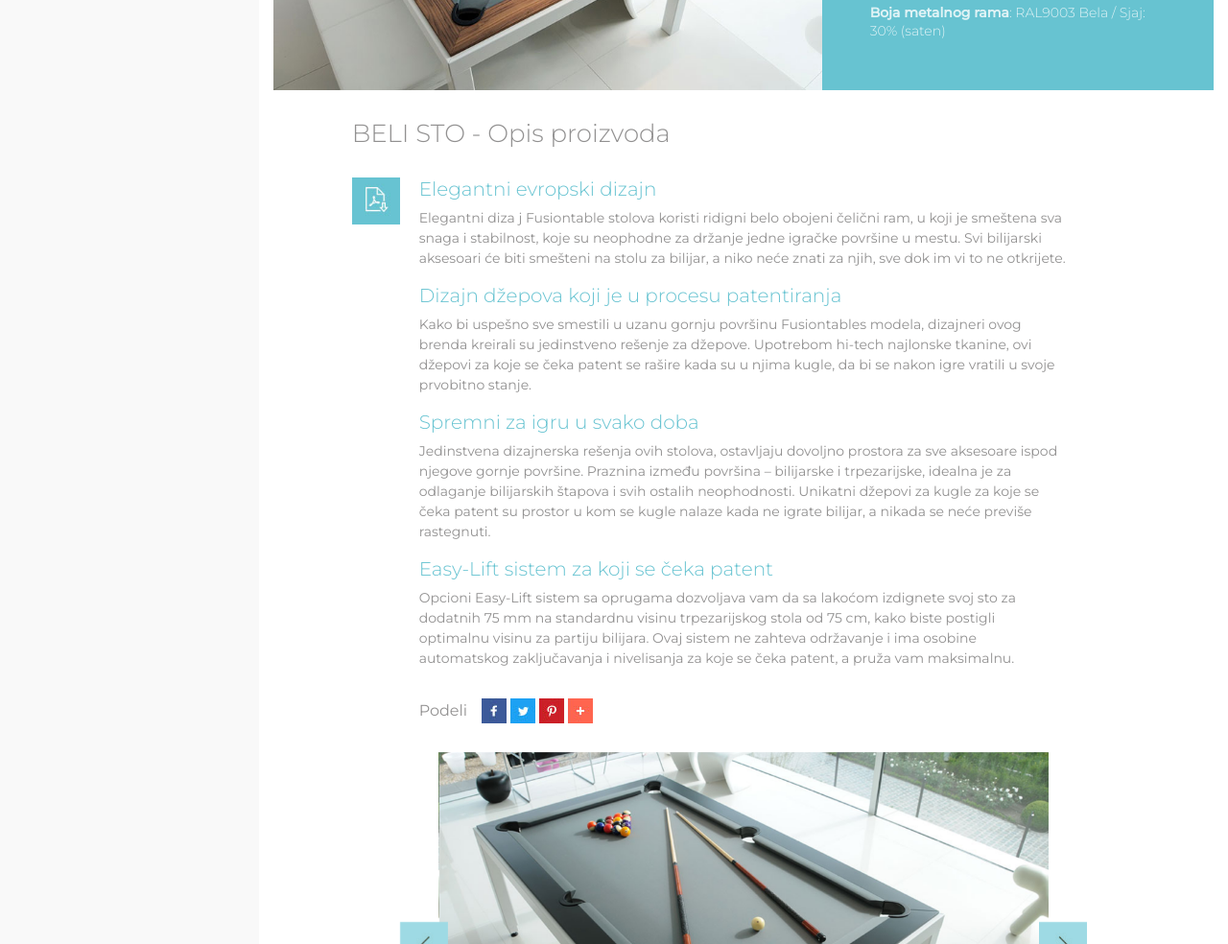
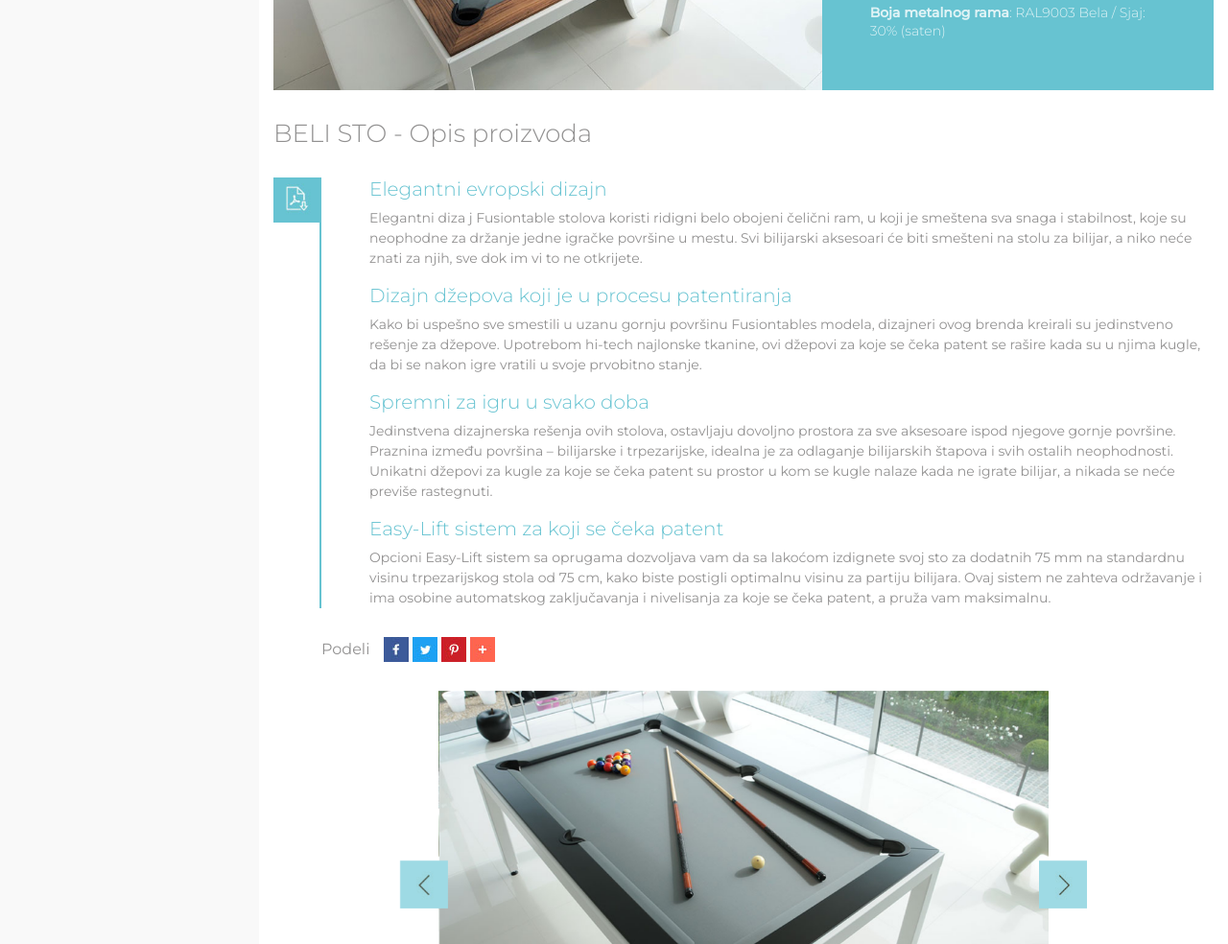
Before and after one commit to NbgDeki/fusion-tables, a website built with webpack: page src/product.html in a window 1280 px wide. Shown: the part 635-1619 px from the top of the page at 96% size. Built offline with nearby package versions, Linux system fonts and the light colour scheme; some packages are replaced by stand-ins of ours; a script that the page names is missing; some icons are missing; what @fortawesome/fontawesome would draw is missing.

Commit message:
product desctioption style fixes

```diff
--- a/src/css/_product.scss
+++ b/src/css/_product.scss
@@ -4,9 +4,6 @@
   .product{
     display: flex;
 
-    @include max-breakpoint(md){
-      padding: 0 15px;
-    }
     .left-column{
       flex-grow: 1;
     }
@@ -56,49 +53,11 @@
 
   .description{
     position: relative;
-    @include max-breakpoint(sm){
-      padding: 0 10px;
-    }
-.description-row{
-  display: flex;
-  justify-content: center;
-  .naslov-sadrzaj{
+
+    .naslov-sadrzaj {
       margin-top: 30px;
-    padding: 0;
-    @include max-breakpoint(md){
-      padding: 0 15px;
-    }
-  }
-  .sadrzaj{
-    padding: 0 70px;
-    position: relative;
-    @include max-breakpoint(md){
-      padding: 0 85px;
-    }
-    @include max-breakpoint(sm){
-      padding: 0 15px;
-    }
-    @include  max-breakpoint(xs){
-      padding: 0 15px;
-    }
-  }
-  .soc{
-    padding: 0 70px;
-    display: flex;
-    justify-content: space-between;
-    margin-top: 15px;
-    margin-bottom: 30px;
-    @include max-breakpoint(md){
-      padding: 0 85px;
-    }
-    @include max-breakpoint(md){
-      padding-left: 15px;
-    }
-    @include max-breakpoint(xs){
-      padding: 0;
-    }
-  }
-    h3{
+
+      h3 {
         font-weight: 300;
         color: $letters-color;
         font-size: 26px;
@@ -110,33 +69,54 @@
 
       }
 
-    h5{
+    }
+
+  .description-row {
+    display: flex;
+    margin-bottom: 30px;
+
+    .sadrzaj {
+      flex-grow: 1;
+    }
+
+    h5 {
       color: $primary;
       font-size: 20px;
       font-weight: 300;
     }
 
-    p{
+    p {
       color: $letters-color;
       font-size: 14px;
     }
 
-    .social{
+    p:last-child {
+      margin-bottom: 0;
+    }
+  }
+
+  .soc {
+    display: flex;
+    justify-content: space-between;
+    margin-top: 15px;
+    margin-bottom: 30px;
+
+    @include min-breakpoint(sm){
+      padding-left: 50px;
+    }
+  }
+
+  .social {
     display: flex;
     align-items: center;
     color: $letters-color;
-      h6{
-        margin-bottom: 0;
-      }
-      @include max-breakpoint(sm){
 
-      }
-      a{
+    a {
       padding-left: 15px;
     }
   }
 
-    .download2{
+  .download2 {
     display: none;
 
     @include max-breakpoint(sm){
@@ -144,34 +124,38 @@
     }
   }
 
-    .pdf{
-      display: block;
-      position: absolute;
-      top: 0;
-      left: 0;
-      img{
+  .pdf {
     width: 50px;
+    flex-shrink: 0;
+    margin-right: 50px;
+    border-right: 2px solid $primary;
+
+    img {
+      width: 100%;
     }
+
     @include max-breakpoint(md){
-        left: 15px;
+      // left: 15px;
     }
 
     @include max-breakpoint(sm){
       display: none;
     }
 
-      .relative{
+    .relative {
       display: block;
       position: relative;
       width: 60px;
 
-        .download{
+      .download {
         position: absolute;
         top: -9px;
         left: 65px;
+
         @include max-breakpoint(xl){
           left: 62px;
         }
+
         @include max-breakpoint(md){
           position: relative;
           left: auto;
@@ -179,14 +163,12 @@
         }
       }
 
-        .line{
+      .line {
         position: absolute;
         top: 0;
         right: 0;
         height: 300px;
       }
-      }
-
     }
   }
 }
@@ -227,7 +209,7 @@
       top: 30%;
     }
 
-    .blue-left-arrow{
+    .blue-left-arrow {
       display: block;
       cursor: pointer;
       width: 50px;
@@ -269,6 +251,7 @@
 
 .pdf2{
   display: none;
+
   img{
     @include max-breakpoint(sm){
       width: 28px;
--- a/src/product.html
+++ b/src/product.html
@@ -204,20 +204,15 @@
           </div>
 
           <div class="container description">
-            <div class="row no-gutters description-row">
-              <!-- <div class="pdf"> -->
-              <!-- <div class="relative">
-                                <a href="#"><img src=<%= require("./img/pdf-icon.jpg") %> alt="download" class="download" /></a>
-                            </div> -->
-              <!-- </div> -->
-              <div class="col-lg-10 naslov-sadrzaj">
+            <div class="naslov-sadrzaj">
               <h3>BELI STO - Opis proizvoda </h3>
             </div>
-              <div class="col-lg-10 sadrzaj">
+            <div class="description-row">
               <div class="pdf">
                 <a href="#" data-toggle="tooltip" title="Skini pdf">
                   <img src=<%=  require( "./img/pdf-icon.jpg") %> alt="download" class="download" /></a>
               </div>
+              <div class="sadrzaj">
                 <h5>Elegantni evropski dizajn</h5>
                 <p>
                   Elegantni diza j Fusiontable stolova koristi ridigni belo obojeni čelični ram, u koji je smeštena sva snaga i stabilnost,
@@ -249,19 +244,24 @@
                 </p>
 
               </div>
-              <div class="col-lg-10 soc">
-                <div class="social">Podeli
+            </div>
+
+            <div class="soc">
+              <div class="social">
+                Podeli
                 <a href="#">
-                    <img src=<%= require( "./img/social-icons.jpg") %> alt="social" /></a>
+                  <img src=<%= require( "./img/social-icons.jpg") %> alt="social" />
+                </a>
               </div>
               <div class="pdf2">
                 <a href="#" data-toggle="tooltip" title="Skini pdf">
-                    <img src=<%= require( "./img/pdf-icon.jpg") %> alt="download" class="download2" /></a>
-                </div>
+                  <img src=<%= require( "./img/pdf-icon.jpg") %> alt="download" class="download2" />
+                </a>
               </div>
             </div>
           </div>
           <!-- .desctiption -->
+
           <div class="container" style="position: relative">
             <div class="row slider-row no-gutters" style="justify-content: center;">
               <div class="col-lg-10">
```
Lines whose indentation alone changed are shown as unchanged.
